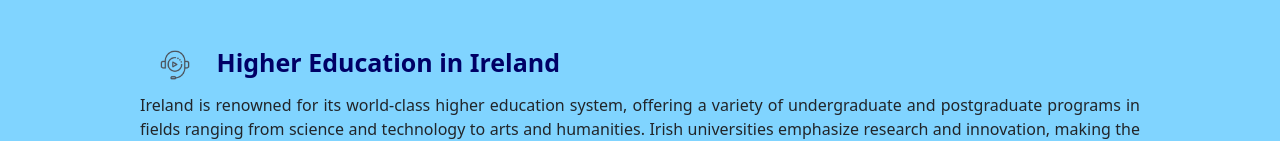
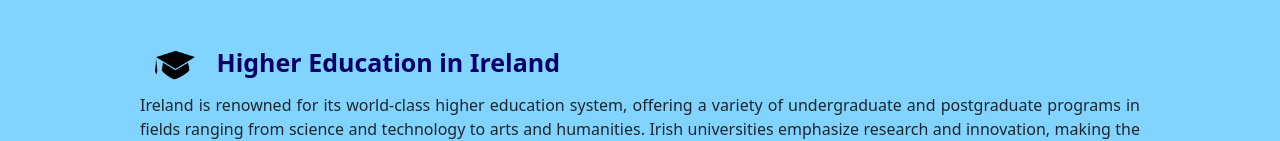
Before and after one commit to PhyoeMinnMaung/PhyoeCA2, a plain HTML site: page Pages/university.html in a window 1280 px wide. Shown: the part 351-492 px from the top of the page. Drawn offline with nearby package versions, Linux system fonts and the light colour scheme.

Commit message:
Update university.html

```diff
--- a/Pages/university.html
+++ b/Pages/university.html
@@ -26,7 +26,7 @@
 
 	<div class="container  mt-5">
 	    <h5>
-			<img src="../Images/L11.png" alt="consult" class="icon">
+			<img src="../Images/N2.png" alt="consult" class="icon">
 			<b>Higher Education in Ireland</b>
 		</h5>
 	    <p>Ireland is renowned for its world-class higher education system, offering a variety of undergraduate and postgraduate programs in fields ranging from science and technology to arts and humanities. Irish universities emphasize research and innovation, making the country an attractive destination for international students.</p>
```
